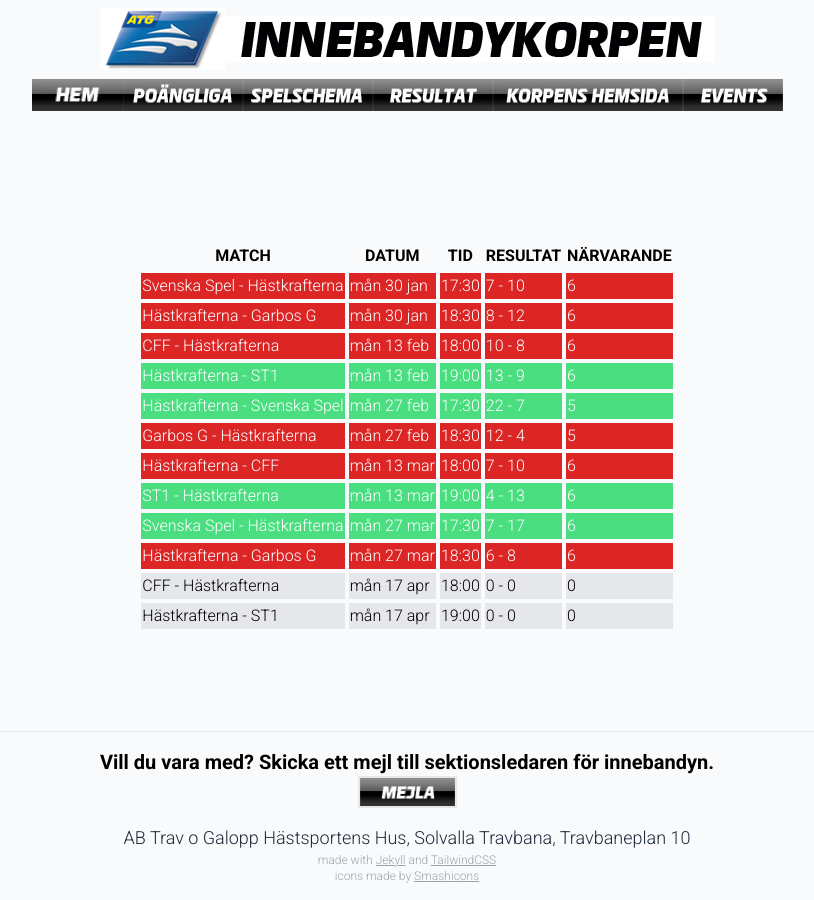
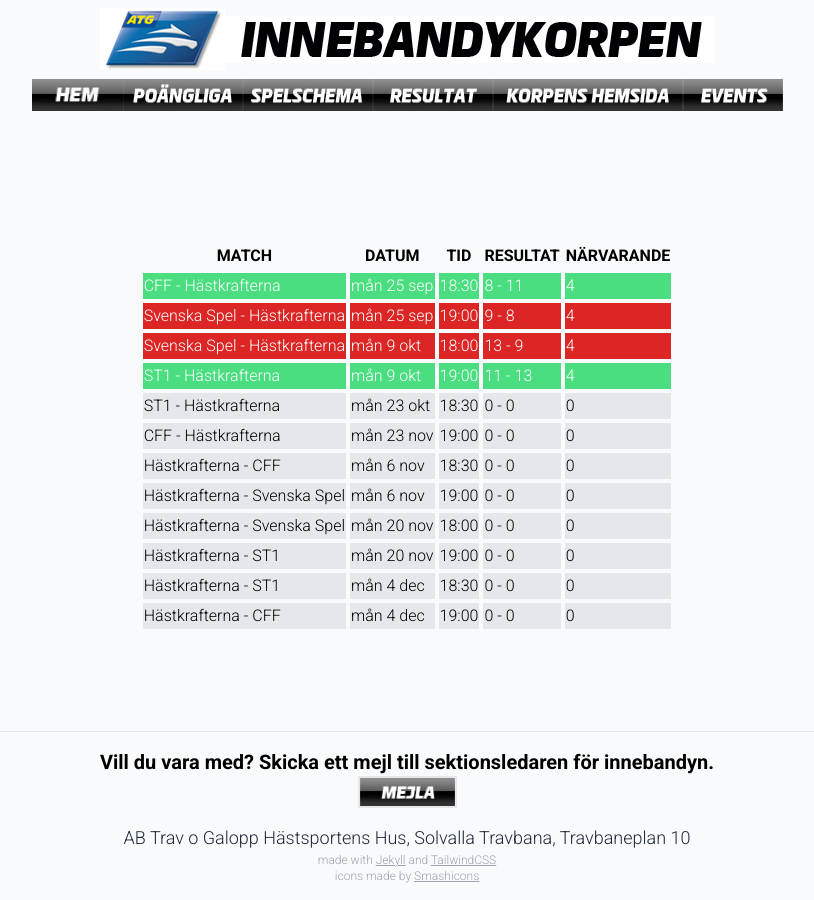
Before and after one commit to andreashogvall/andreashogvall.github.io, a Jekyll site: the page built from resultat.html, in a window 1280 px wide. Shown: the whole page, without its empty margins (233-1047 px from the left). Built offline with Jekyll 4.4.1, drawn with Linux system fonts in a browser that asks for light colours; nearby versions of some CDN libraries.

Commit message:
Add files via upload

```diff
--- a/resultat.html
+++ b/resultat.html
@@ -16,86 +16,86 @@
   </tr>
 </thead>
 <tbody>
+  <tr class="bg-green-400 text-white border-2 border-slate-200">
+    <td>CFF - Hästkrafterna</td>
+    <td>mån 25 sep</td>
+    <td>18:30</td>
+    <td>8 - 11</td>
+    <td>4</td>
+  </tr>
   <tr class="bg-red-600 text-white border-2 border-slate-200">
     <td>Svenska Spel - Hästkrafterna</td>
-    <td>mån 30 jan</td>
-    <td>17:30</td>
-    <td>7 - 10</td>
-    <td>6</td>
+    <td>mån 25 sep</td>
+    <td>19:00</td>
+    <td>9 - 8</td>
+    <td>4</td>
   </tr>
   <tr class="bg-red-600 text-white border-2 border-slate-200">
-    <td>Hästkrafterna - Garbos G</td>
-    <td>mån 30 jan</td>
-    <td>18:30</td>
-    <td>8 - 12</td>
-    <td>6</td>
-  </tr>
-  <tr class="bg-red-600 text-white border-2 border-slate-200">
-    <td>CFF - Hästkrafterna</td>
-    <td>mån 13 feb</td>
+    <td>Svenska Spel - Hästkrafterna</td>
+    <td>mån 9 okt</td>
     <td>18:00</td>
-    <td>10 - 8</td>
-    <td>6</td>
-  </tr>
-  <tr class="bg-green-400 text-white border-2 border-slate-200">
-    <td>Hästkrafterna - ST1</td>
-    <td>mån 13 feb</td>
-    <td>19:00</td>
     <td>13 - 9</td>
-    <td>6</td>
-  </tr>
-  <tr class="bg-green-400 text-white border-2 border-slate-200">
-    <td>Hästkrafterna - Svenska Spel</td>
-    <td>mån 27 feb</td>
-    <td>17:30</td>
-    <td>22 - 7</td>
-    <td>5</td>
-  </tr>
-  <tr class="bg-red-600 text-white border-2 border-slate-200">
-    <td>Garbos G - Hästkrafterna</td>
-    <td>mån 27 feb</td>
-    <td>18:30</td>
-    <td>12 - 4</td>
-    <td>5</td>
-  </tr>
-  <tr class="bg-red-600 text-white border-2 border-slate-200">
-    <td>Hästkrafterna - CFF</td>
-    <td>mån 13 mar</td>
-    <td>18:00</td>
-    <td>7 - 10</td>
-    <td>6</td>
+    <td>4</td>
   </tr>
   <tr class="bg-green-400 text-white border-2 border-slate-200">
     <td>ST1 - Hästkrafterna</td>
-    <td>mån 13 mar</td>
+    <td>mån 9 okt</td>
     <td>19:00</td>
-    <td>4 - 13</td>
-    <td>6</td>
+    <td>11 - 13</td>
+    <td>4</td>
   </tr>
-  <tr class="bg-green-400 text-white border-2 border-slate-200">
-    <td>Svenska Spel - Hästkrafterna</td>
-    <td>mån 27 mar</td>
-    <td>17:30</td>
-    <td>7 - 17</td>
-    <td>6</td>
-  </tr>
-  <tr class="bg-red-600 text-white border-2 border-slate-200">
-    <td>Hästkrafterna - Garbos G</td>
-    <td>mån 27 mar</td>
+  <tr class="bg-gray-200 border-2 border-slate-200">
+    <td>ST1 - Hästkrafterna</td>
+    <td>mån 23 okt</td>
     <td>18:30</td>
-    <td>6 - 8</td>
-    <td>6</td>
+    <td>0 - 0</td>
+    <td>0</td>
   </tr>
   <tr class="bg-gray-200 border-2 border-slate-200">
     <td>CFF - Hästkrafterna</td>
-    <td>mån 17 apr</td>
+    <td>mån 23 nov</td>
+    <td>19:00</td>
+    <td>0 - 0</td>
+    <td>0</td>
+  </tr>
+  <tr class="bg-gray-200 border-2 border-slate-200">
+    <td>Hästkrafterna - CFF</td>
+    <td>mån 6 nov</td>
+    <td>18:30</td>
+    <td>0 - 0</td>
+    <td>0</td>
+  </tr>
+  <tr class="bg-gray-200 border-2 border-slate-200">
+    <td>Hästkrafterna - Svenska Spel</td>
+    <td>mån 6 nov</td>
+    <td>19:00</td>
+    <td>0 - 0</td>
+    <td>0</td>
+  </tr>
+  <tr class="bg-gray-200 border-2 border-slate-200">
+    <td>Hästkrafterna - Svenska Spel</td>
+    <td>mån 20 nov</td>
     <td>18:00</td>
     <td>0 - 0</td>
     <td>0</td>
   </tr>
   <tr class="bg-gray-200 border-2 border-slate-200">
     <td>Hästkrafterna - ST1</td>
-    <td>mån 17 apr</td>
+    <td>mån 20 nov</td>
+    <td>19:00</td>
+    <td>0 - 0</td>
+    <td>0</td>
+  </tr>
+  <tr class="bg-gray-200 border-2 border-slate-200">
+    <td>Hästkrafterna - ST1</td>
+    <td>mån 4 dec</td>
+    <td>18:30</td>
+    <td>0 - 0</td>
+    <td>0</td>
+  </tr>
+  <tr class="bg-gray-200 border-2 border-slate-200">
+    <td>Hästkrafterna - CFF</td>
+    <td>mån 4 dec</td>
     <td>19:00</td>
     <td>0 - 0</td>
     <td>0</td>
```
